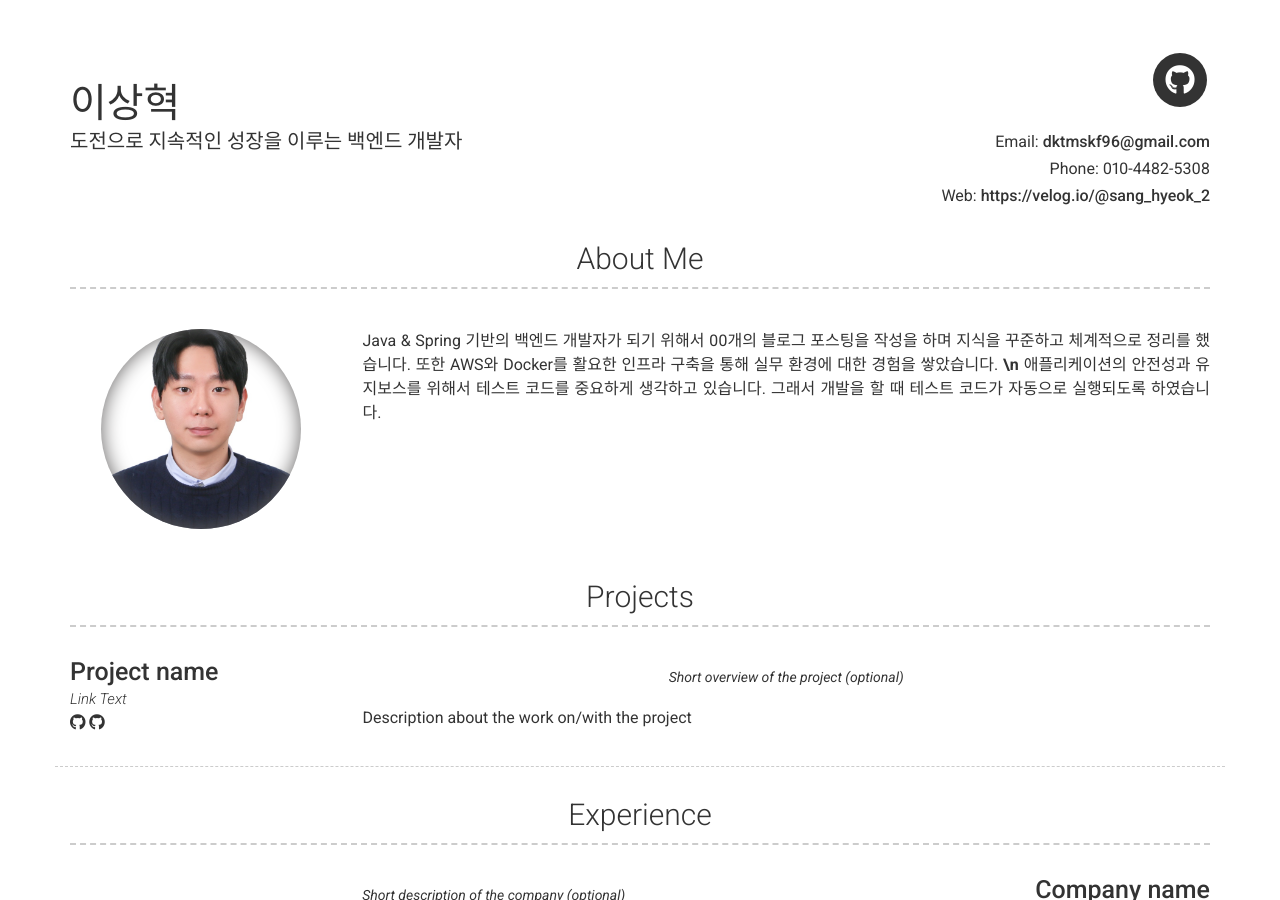
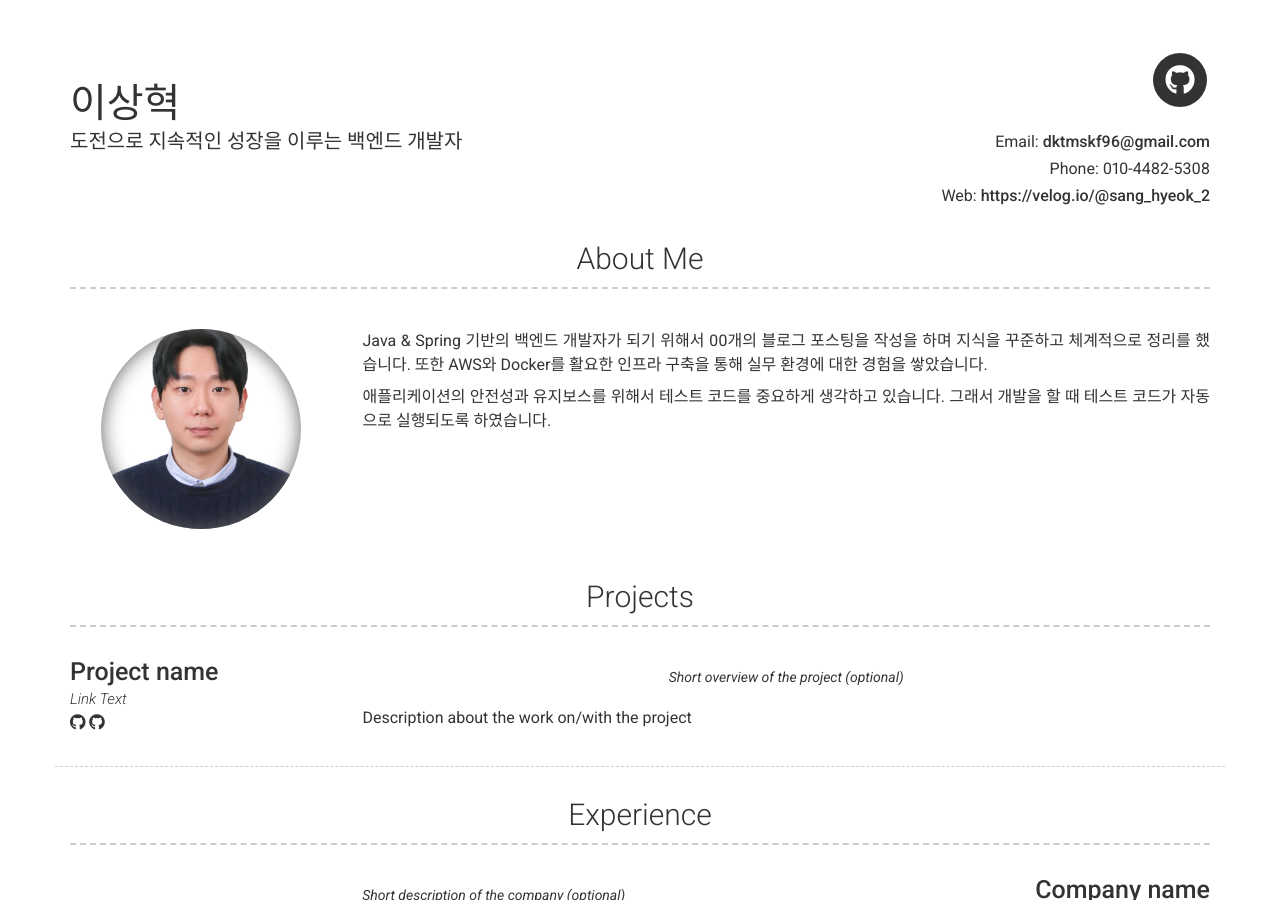
Before and after one commit to hyeok96/hyeok96.github.io, a Jekyll site: the page built from index.md, in a window 1280 px wide and 900 px high. Built offline with Jekyll 4.4.1, drawn with Linux system fonts in a browser that asks for light colours; nearby versions of some CDN libraries.

Commit message:
about me 수정

```diff
--- a/_config.yml
+++ b/_config.yml
@@ -52,7 +52,8 @@ github_username:  jekyll
 # about_title: About Me (Use this to override about section title)
 about_profile_image: images/resume.jpeg
 about_content: | # this will include new lines to allow paragraphs
-    Java & Spring 기반의 백엔드 개발자가 되기 위해서 00개의 블로그 포스팅을 작성을 하며 지식을 꾸준하고 체계적으로 정리를 했습니다. 또한 AWS와 Docker를 활요한 인프라 구축을 통해 실무 환경에 대한 경험을 쌓았습니다. **\n**
+    Java & Spring 기반의 백엔드 개발자가 되기 위해서 00개의 블로그 포스팅을 작성을 하며 지식을 꾸준하고 체계적으로 정리를 했습니다. 또한 AWS와 Docker를 활요한 인프라 구축을 통해 실무 환경에 대한 경험을 쌓았습니다.
+
     애플리케이션의 안전성과 유지보스를 위해서 테스트 코드를 중요하게 생각하고 있습니다. 그래서 개발을 할 때 테스트 코드가 자동으로 실행되도록 하였습니다.
 
 
```
